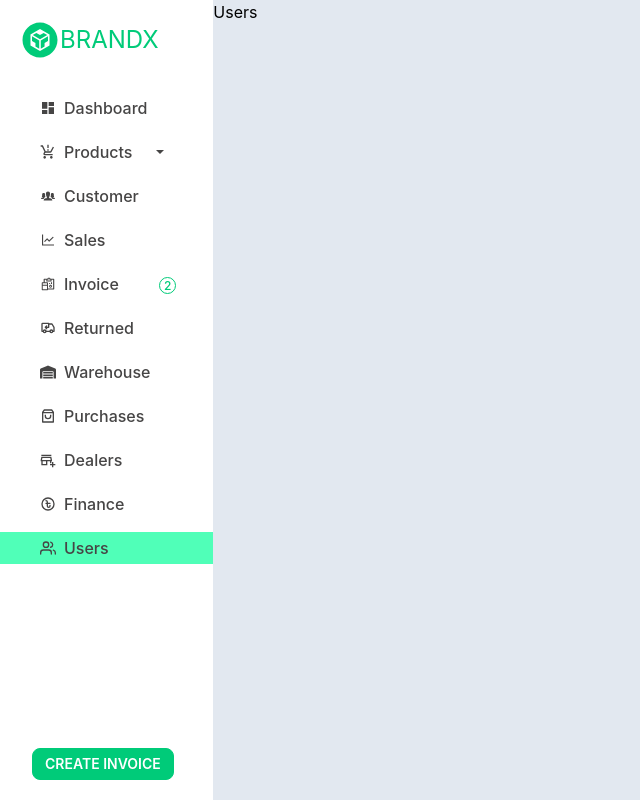
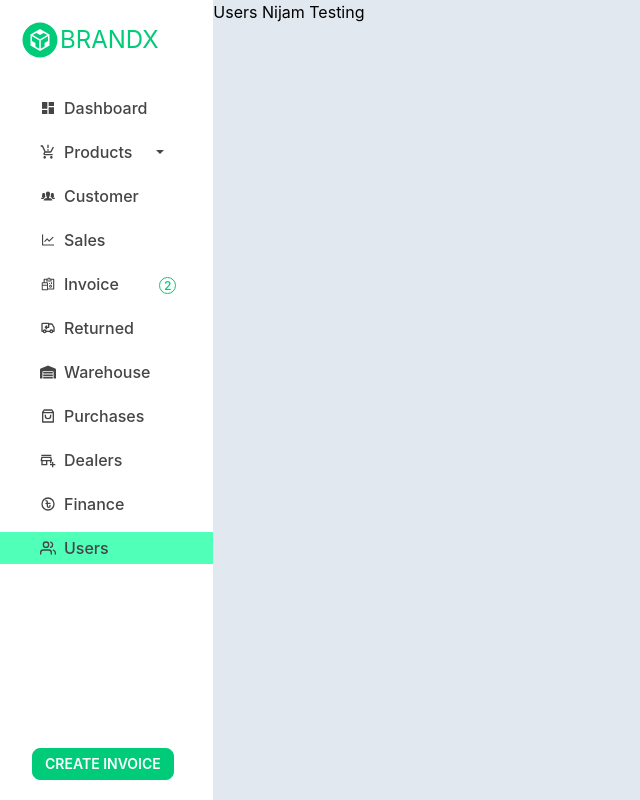
Before and after one commit to nurulislamrimon/dealer-management-client, a React (Create React App) app: page /users in a window 1280 px wide. Shown: the whole page, without its empty margins (0-640 px from the left). Built offline with nearby package versions, Linux system fonts and the light colour scheme.

Commit message:
this is testing at new branch

```diff
--- a/src/Pages/Users/Users.js
+++ b/src/Pages/Users/Users.js
@@ -4,6 +4,7 @@ const Users = () => {
     return (
         <div>
             Users
+            Nijam Testing
         </div>
     );
 };
```
